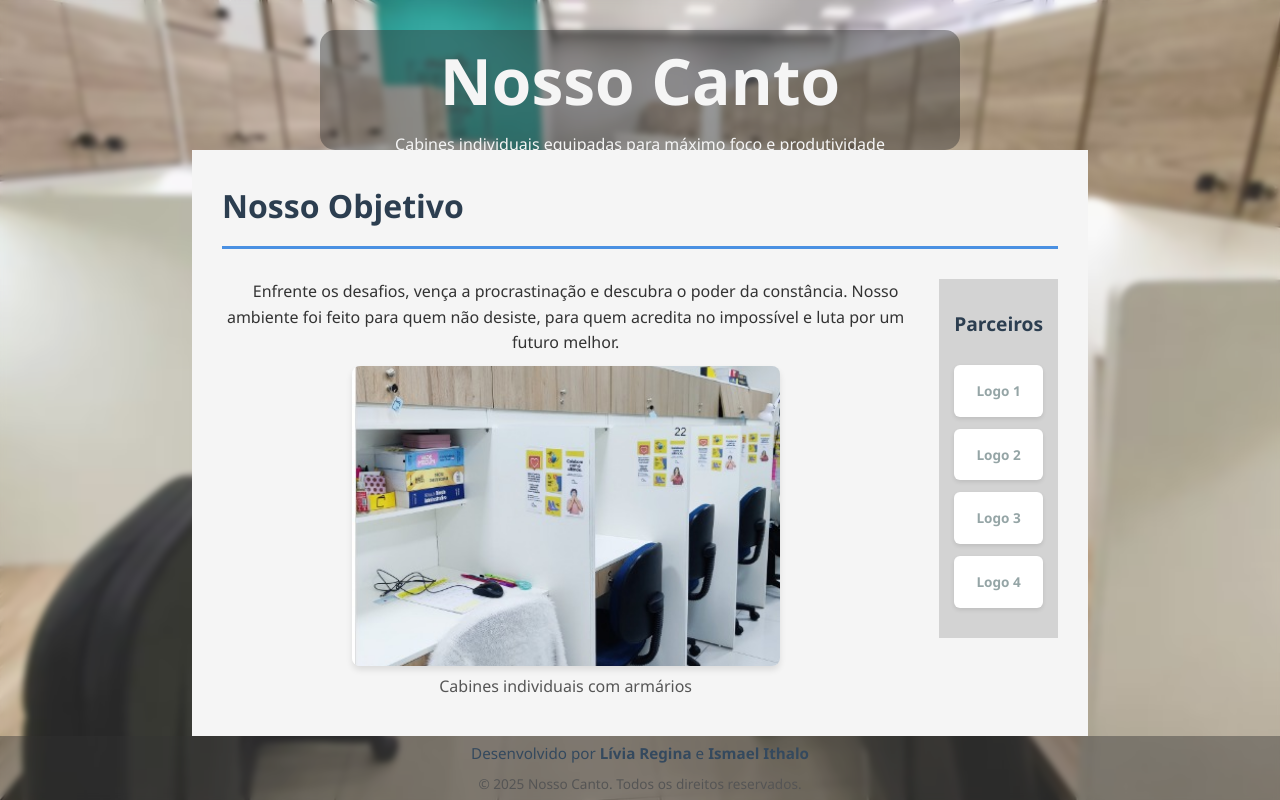
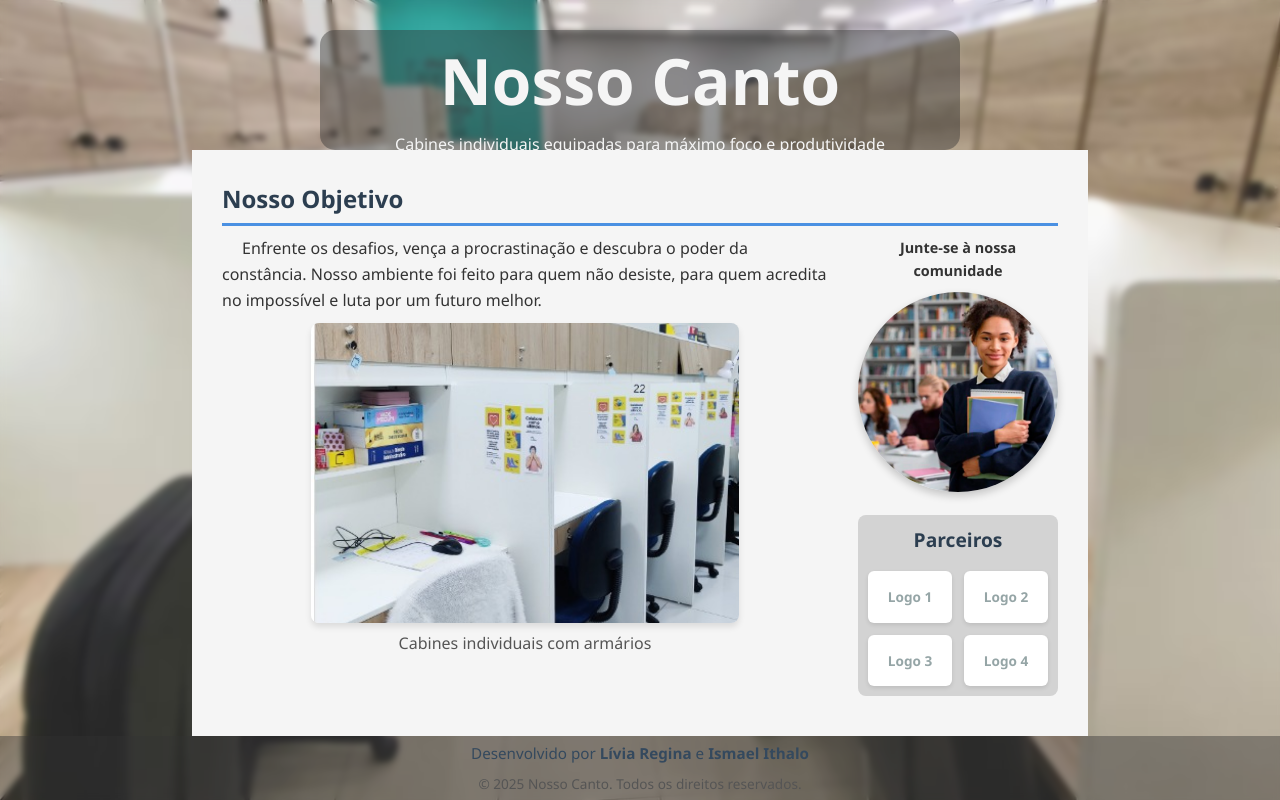
Before and after one commit to ifb-study-lab/study-space-new, a plain HTML site: page v2.html in a window 1280 px wide. Drawn offline with Linux system fonts and the light colour scheme.

Commit message:
Versão da tela incial pequena

```diff
--- a/estilo-v2.css
+++ b/estilo-v2.css
@@ -84,6 +84,7 @@ footer {
 
 .paragrafo {
   text-indent: 20px;
+  text-align: left;
 }
 
 .item-secao {
@@ -93,13 +94,13 @@ footer {
 
 .titulo-secao {
   text-align: center;
-  margin-bottom: 30px;
-  padding-bottom: 15px;
+  margin-bottom: 10px;
+  padding-bottom: 5px;
   border-bottom: 3px solid #4a90e2;
 }
 
 .titulo-secao h2 {
-  font-size: 2rem;
+  font-size: 1.5rem;
   color: #2c3e50;
   font-weight: 700;
   text-align: left;
@@ -113,40 +114,63 @@ footer {
 
 .coluna-patrocinios {
   grid-area: patrocinios;
-  background-color: #d3d3d3;
-  padding: 30px 15px;
+  background-color: var(--cor-fundo-2, #d3d3d3);
+  padding: 10px 10px;
   display: flex;
   flex-direction: column;
   gap: 15px;
+  border-radius: 8px;
 }
 
 .coluna-patrocinios h3 {
   font-size: 1.2rem;
-  color: #2c3e50;
-  margin-bottom: 10px;
+  color: var(--cor-texto-1, #2c3e50);
   text-align: center;
 }
 
-.logos-patrocinios {
-  display: flex;
-  flex-direction: column;
-  gap: 12px;
-}
-
 .logo-item {
-  background-color: #fff;
+  background-color: var(--cor-fundo-1, #fff); /* Fundo do item */
   padding: 15px 10px;
   border-radius: 6px;
   text-align: center;
-  color: #95a5a6;
+  color: var(--cor-texto-1, #95a5a6); /* Cor do texto do logo */
   font-weight: bold;
   font-size: 0.85rem;
   box-shadow: 0 2px 4px rgba(0, 0, 0, 0.1);
   transition: transform 0.3s ease;
+  display: flex;
+  align-items: center;
+  justify-content: center;
 }
 
 .logo-item:hover {
   transform: scale(1.05);
+}
+
+.logos-patrocinios {
+  width: 100%;
+  display: grid;
+  grid-template-columns: 1fr 1fr;
+  gap: 12px;
+}
+
+.circulo-foto {
+  border-radius: 50%;
+  width: 100%;
+  height: 400px;
+  object-fit: cover;
+  box-shadow: 0 4px 8px rgba(0, 0, 0, 0.2);
+  margin-bottom: 15px;
+}
+
+.foto-estudante img {
+  width: 200px;
+  height: 200px;
+}
+
+.foto-estudante p {
+  font-size: 0.9rem;
+  padding-bottom: 10px;
 }
 
 /* ########## CARROSSEL HOME ########## */
--- a/v2.html
+++ b/v2.html
@@ -76,6 +76,14 @@
               </ul>
             </div>
             <div class="direita-secao">
+              <aside class="foto-estudante">
+                <p class="legenda"><b>Junte-se à nossa comunidade</b></p>
+                <img
+                  src="src/img/estudante.png"
+                  alt="Estudantes segurando livros"
+                  class="circulo-foto"
+                />
+              </aside>
               <aside class="coluna-patrocinios">
                 <h3>Parceiros</h3>
                 <div class="logos-patrocinios">
```
